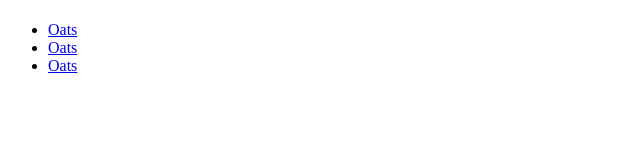
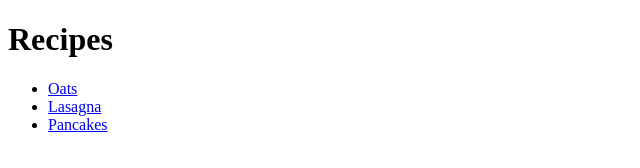
Before and after one commit to AlecBorchardt/odin-recipes, a plain HTML site: page index.html in a window 1280 px wide. Shown: the whole page, without its empty margins (0-640 px from the left). Drawn offline with Linux system fonts and the light colour scheme.

Commit message:
Add Recipes header

```diff
--- a/index.html
+++ b/index.html
@@ -7,11 +7,11 @@
     </title>
 </head>
 <body>
-    <h1></h1>
+    <h1>Recipes</h1>
     <ul>
         <li><a href="recipes/oats.html">Oats</a></li>
-        <li><a href="recipes/lasagna.html">Oats</a></li>
-        <li><a href="recipes/pancakes.html">Oats</a></li>
+        <li><a href="recipes/lasagna.html">Lasagna</a></li>
+        <li><a href="recipes/pancakes.html">Pancakes</a></li>
     </ul>
 </body>
 </html>
```
